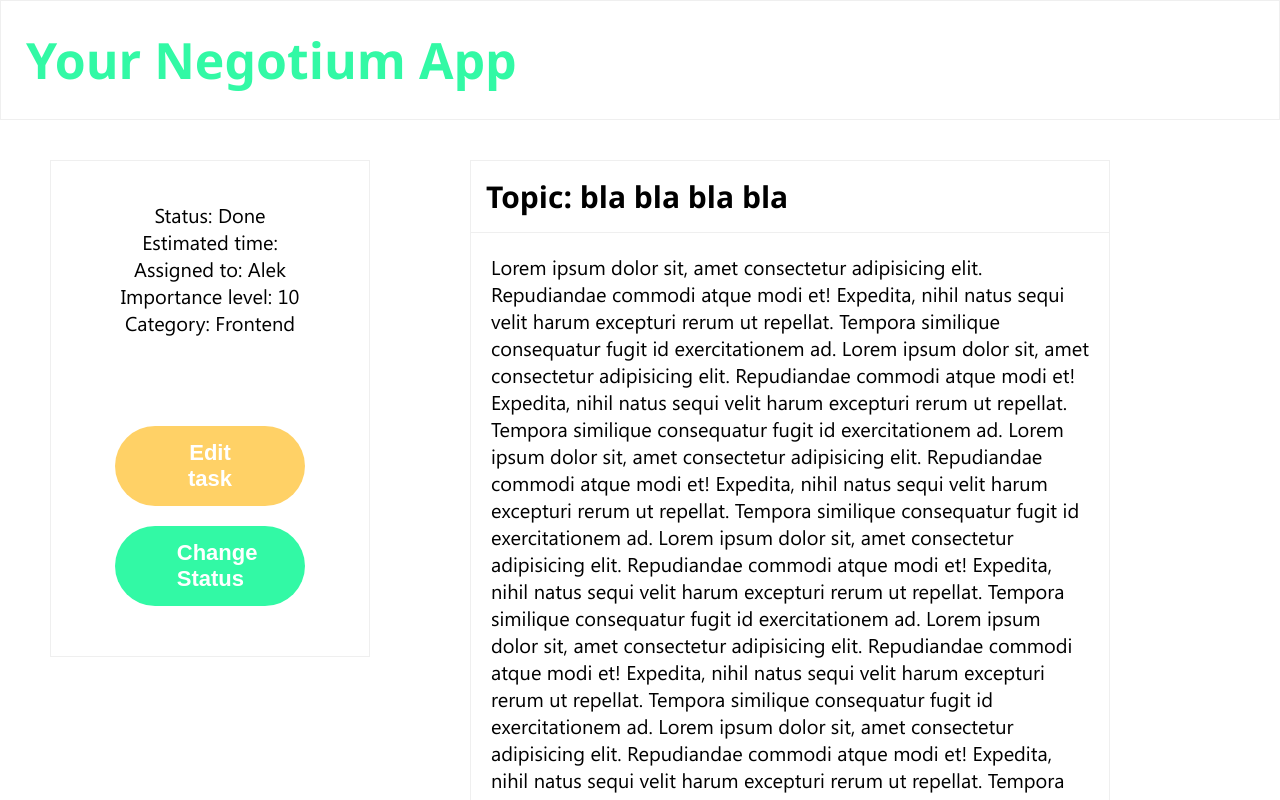
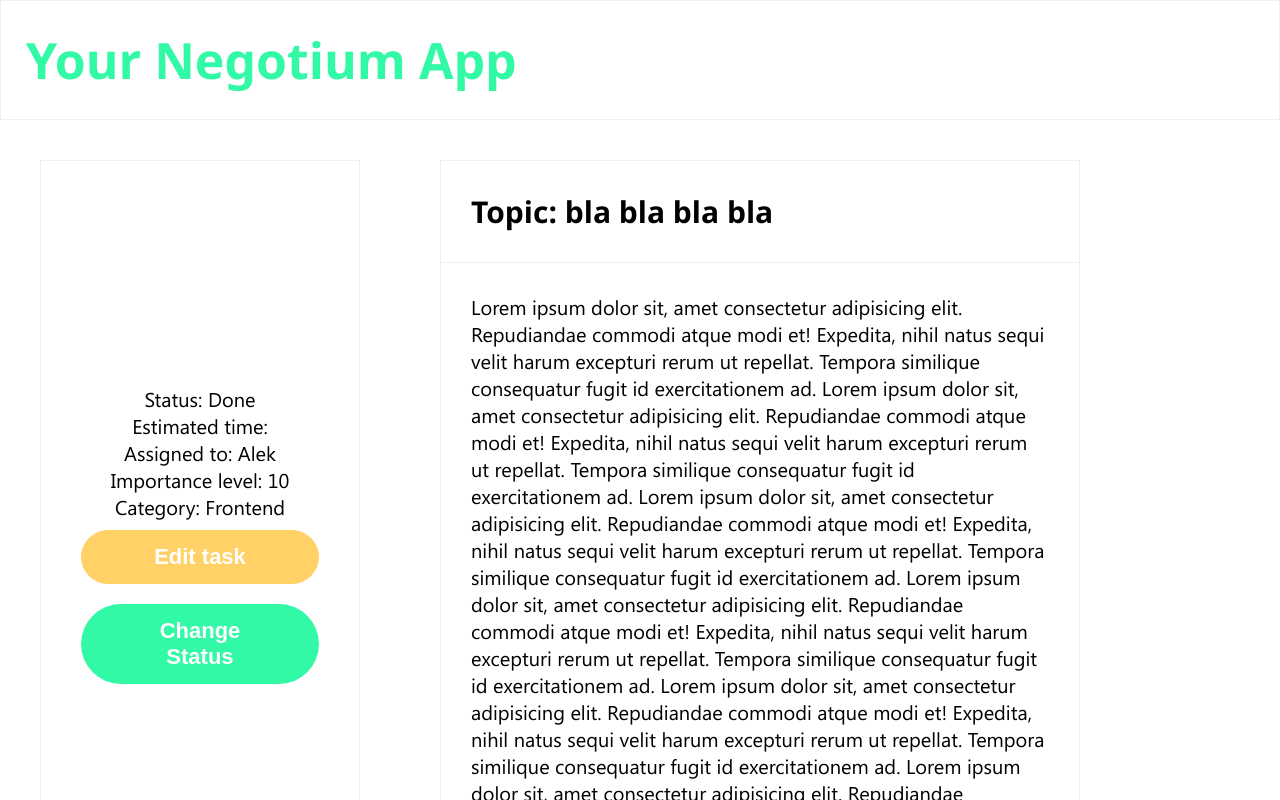
Before and after one commit to TheGitDevelopers/tasks, an Angular app in the folder frontend/: page /negotium-task in a window 1280 px wide. Shown: the top 800 px of the page. Built offline with nearby package versions, Linux system fonts and the light colour scheme.

Commit message:
styles refractor

```diff
--- a/frontend/src/app/components/negotium-task/negotium-task-details/negotium-task-details.component.scss
+++ b/frontend/src/app/components/negotium-task/negotium-task-details/negotium-task-details.component.scss
@@ -4,6 +4,9 @@ $input-grey: rgba(112, 112, 112, 0.11);
 $pink: #ef476f;
 $dark-blue: #073b4c;
 
+.header {
+  border: 1px $input-grey solid;
+  margin: 0px 0px 40px 0px;
   .title {
     font-size: 2.5em;
     text-align: center;
@@ -13,78 +16,27 @@ $dark-blue: #073b4c;
     padding: 0.5em;
     font-family: 'Segoe UI', sans-serif;
   }
-
-.header {
-  border: 1px $input-grey solid;
-  margin: 0px 0px 40px 0px;
-}
-
-// .task-details {
-//   display: flex;
-//   flex-direction: column;
-//   justify-content: center;
-//   align-items: center;
-//   // border: 1px $input-grey solid;
-//   width: 25%;
-//   margin: 0px 40px 40px;
-//   padding: 2em;
-// }
-
-.tasks-paragraphs {
-  display: flex;
-  flex-direction: column;
-  justify-content: center;
-  align-items: center;
-  margin-bottom: 80px;
-}
-
-.control-buttons {
-  display: flex;
-  flex-direction: column;
-  justify-content: center;
-  align-items: center;
 }
 
 button {
   width: 80%;
 }
 
+.task {
+  display: flex;
+  flex-direction: row;
+  flex-wrap: wrap;
   .description-wrap {
     width: 50%;
-  margin: 0 50px;
+    margin-left: 40px;
+    margin-right: 40px;
   }
 
   .details-wrap {
     width: 25%;
-  margin: 0 50px;
+    margin-left: 40px;
+    margin-right: 40px;
   }
-
-.edit-tasks-button {
-  background-color: #ffd166;
-}
-
-.change-status-button {
-  background-color: #32f9a5;
-}
-
-.task {
-  display: flex;
-  flex-direction: row;
-  flex-wrap: wrap;
-}
-
-// .task-description {
-//   width: 50%;
-//   margin: 0px 40px 40px 40px;
-// }
-
-// .task-topic {
-//   border-bottom: 1px $input-grey solid;
-//   padding: 30px;
-// }
-
-.task-body {
-  padding: 30px;
 }
 
 .footer {
@@ -105,15 +57,13 @@ button {
 }
 
 @media screen and (max-width: 768px) {
+  .task {
     .description-wrap {
-    margin: 20px 40px;
       width: 100%;
-  }
-  .task-description {
-    width: 80%;
+      margin-top: 40px;
     }
     .details-wrap {
       width: 100%;
-    margin: 20px 40px;
     }
   }
+}
--- a/frontend/src/app/components/negotium-task/negotium-task-details/task-description/task-description.component.scss
+++ b/frontend/src/app/components/negotium-task/negotium-task-details/task-description/task-description.component.scss
@@ -3,13 +3,11 @@
 .task-description {
   border: 1px $input-grey solid;
   width: 100%;
-  margin: 0;
+  .task-topic {
+    border-bottom: 1px $input-grey solid;
+    padding: 1em;
+  }
+  .task-body {
+    padding: 1.5em;
+  }
 }
-
-.task-topic {
-  border-bottom: 1px $input-grey solid;
-  padding: 15px;
-}
-.task-body {
-  padding: 20px;
-}
--- a/frontend/src/app/components/negotium-task/negotium-task-details/task-details/task-details.component.scss
+++ b/frontend/src/app/components/negotium-task/negotium-task-details/task-details/task-details.component.scss
@@ -2,14 +2,16 @@
 
 .task-details {
   display: flex;
-  padding: 0;
-  margin: 0;
   flex-direction: column;
   justify-content: center;
   align-items: center;
   border: 1px $input-grey solid;
   width: 100%;
-  padding: 2em;
+  height: 100%;
+  padding-bottom: 2em;
+  padding-top: 2em;
+  margin-bottom: 40px;
+
   .tasks-paragraphs {
     display: flex;
     flex-direction: column;
@@ -23,7 +25,6 @@
   flex-direction: column;
   justify-content: center;
   align-items: center;
-}
 
   .edit-tasks-button {
     background-color: #ffd166;
@@ -32,12 +33,13 @@
   .change-status-button {
     background-color: #32f9a5;
   }
+}
 
-// @media screen and (max-width: 790px) {
-//   .task-details {
-//     width: 90%;
-//   }
-//   .task-description {
-//     width: 80%;
-//   }
-// }
+@media screen and (max-width: 790px) {
+  .task-details {
+    width: 100%;
+  }
+  .task-description {
+    width: 100%;
+  }
+}
```
Lines whose indentation alone changed are shown as unchanged.
